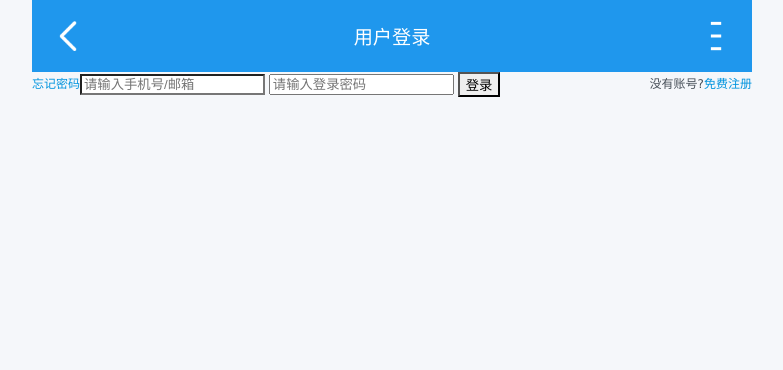
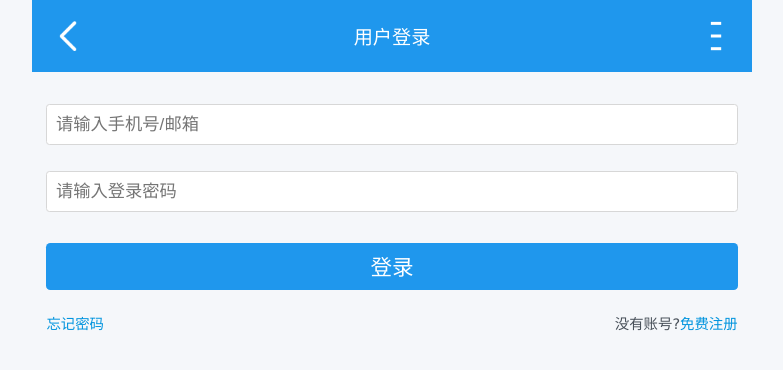
Before and after one commit to Hanchengluo/ZSHJ-services, a plain HTML site: page login.html in a window 1280 px wide. Shown: the whole page, without its empty margins (248-1031 px from the left). Drawn offline with Linux system fonts and the light colour scheme.

Commit message:
update login page

```diff
--- a/login.html
+++ b/login.html
@@ -8,6 +8,7 @@
 <meta name="description" content="中山火炬公共文化服务">
 <link href="css/global.css" rel="stylesheet" type="text/css">
 <link href="css/mmenu.css" rel="stylesheet" type="text/css">
+<link href="css/login.css" rel="stylesheet" type="text/css">
 </head>
 
 <body>
```
